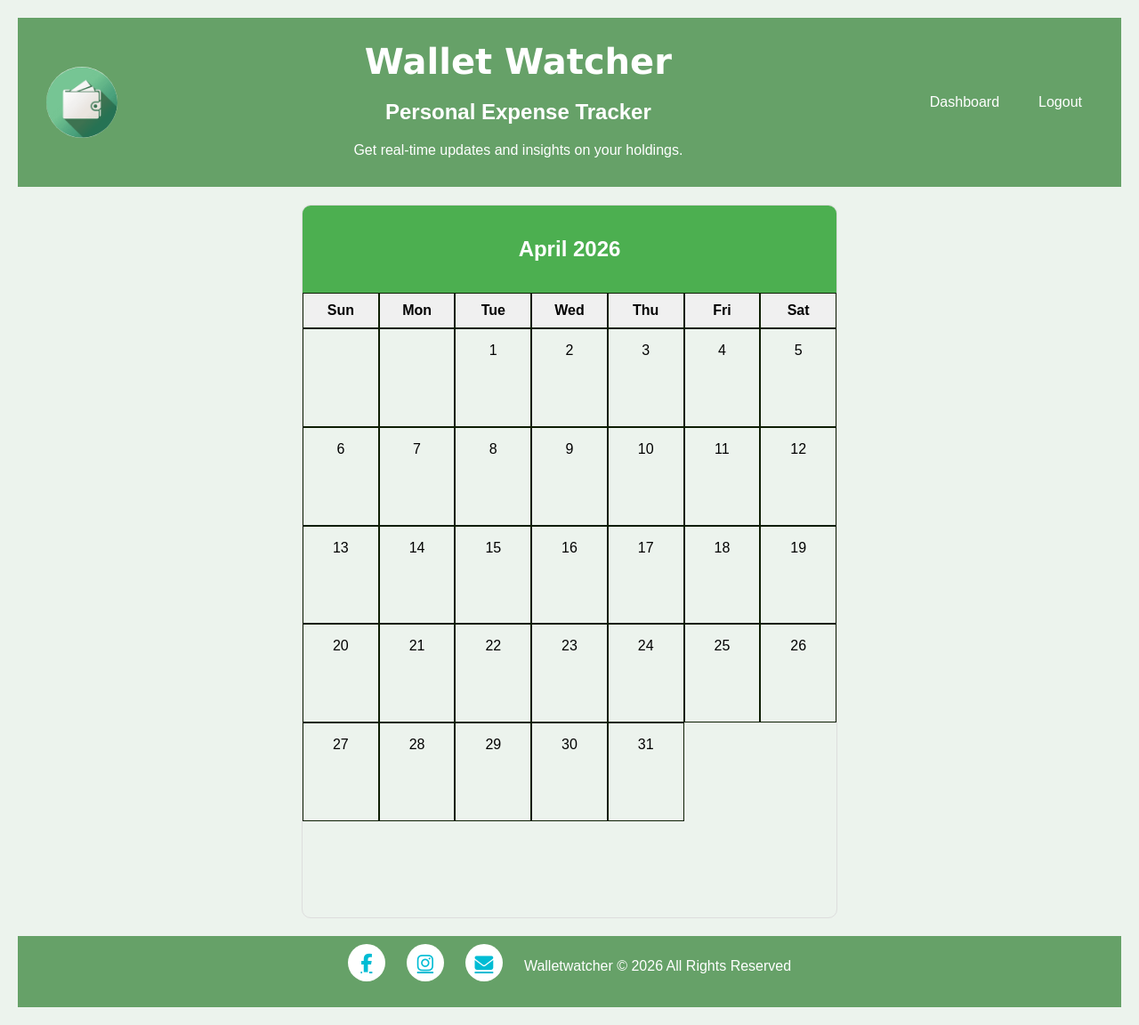
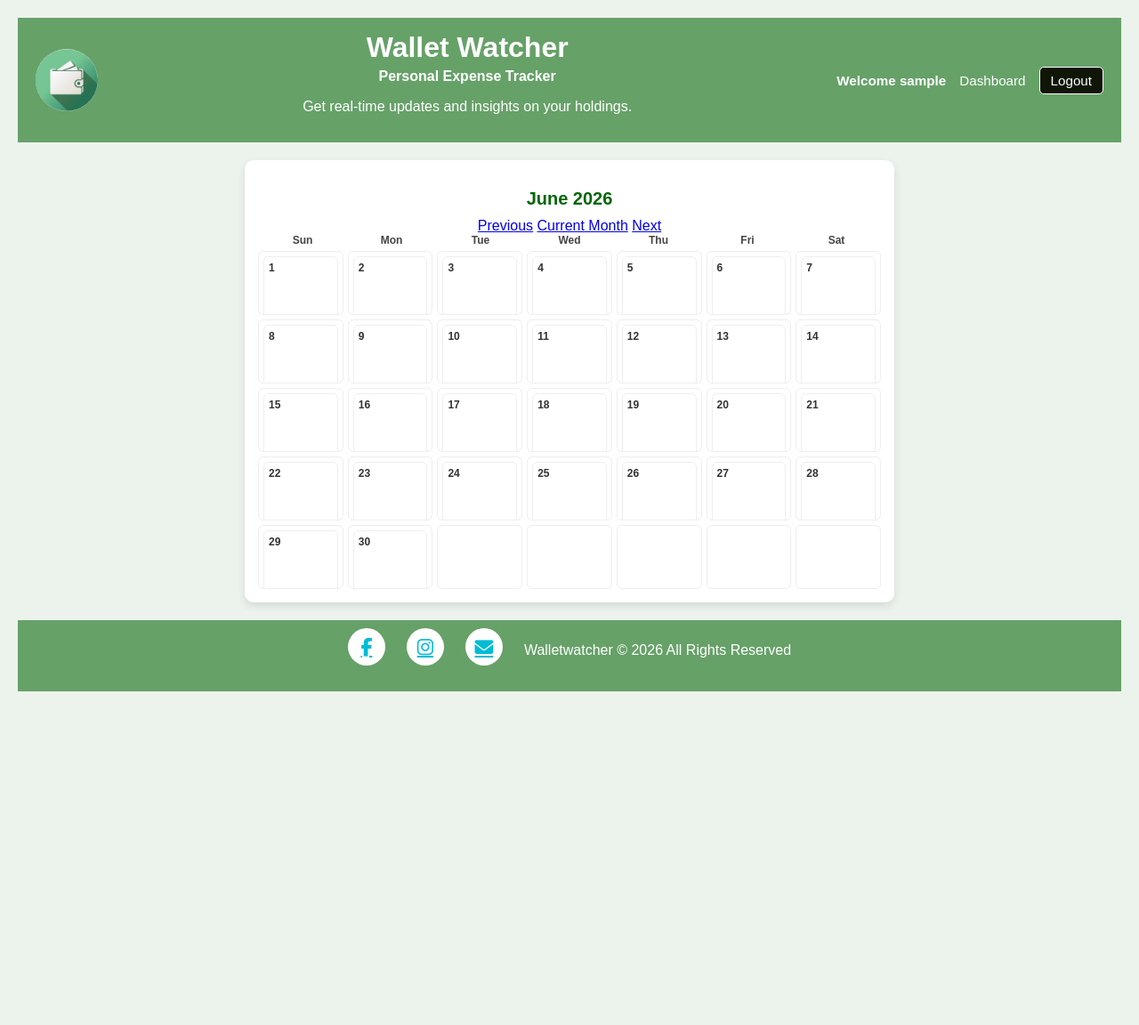
Before and after one commit to jmichael2025/Python-Assignment, a Flask app: page /calendar in a window 1280 px wide. Shown: the whole page at 89% size. After the commit the page ends 777 px from the top, so only its background shows below. Run offline with Flask 3, Linux system fonts and the light colour scheme; the visitor is signed in with stand-in values (Sample User, id 1).

Commit message:
pie chart deleted, html updated regarding same calender html, css updated dashboard css updated for table styling

```diff
--- a/app.py
+++ b/app.py
@@ -1,6 +1,9 @@
 from flask import Flask, redirect, render_template, request, session, url_for, Blueprint
 from dashboard import dashboard_bp
 import os
+from datetime import datetime
+import calendar
+from collections import defaultdict
 
 app = Flask(__name__)
 app.secret_key = "mysecret3453453"
@@ -20,10 +23,50 @@ def dashboard():
     return render_template('dashboard.html')
 
 @app.route("/calendar")
-def calendar():
-    if 'user' not in session:
-        return redirect(url_for('login'))
-    return render_template('calendar.html')
+def calendar_view():
+
+    expenses = session.get("expenses", [])
+    today = datetime.now()
+
+    # default current month
+    month = today.month
+    year = today.year
+
+    move = request.args.get("move")
+
+    if move == "prev":
+        month -= 1
+        if month == 0:
+            month = 12
+            year -= 1
+
+    elif move == "next":
+        month += 1
+        if month == 13:
+            month = 1
+            year += 1
+
+    cal = calendar.monthcalendar(year, month)
+
+    day_totals = defaultdict(float)
+
+    for e in expenses:
+        try:
+            expense_date = datetime.strptime(e["date"], "%Y-%m-%d")
+
+            if expense_date.month == month and expense_date.year == year:
+                day_totals[expense_date.day] += float(e["amount"])
+        except:
+            pass
+
+    return render_template(
+        "calendar.html",
+        calendar_data=cal,
+        day_totals=day_totals,
+        month_name=calendar.month_name[month],
+        month=month,
+        year=year
+    )
 
 @app.route("/manager")
 def manager():
--- a/static/css/calendar.css
+++ b/static/css/calendar.css
@@ -10,114 +10,152 @@ body{
     padding: 20px;
 }
 
-/*navigation*/
-
 .navbar {
     display: flex;
     justify-content: space-between;
     align-items: center;
     background-color: #04660893;
-  padding: 1rem 2rem;
+    padding: 15px 20px;
 }
+
 .nav-left {
-  color: #fff;
-  font-size: 1.5rem;
-  background-size: contain;
-  background-repeat: no-repeat;
+    flex: 0 0 auto;
 }
+
 .logo {
-  width: 80px;
-  height: 80px;
+    width: 70px;
+    height: 70px;
     border-radius: 50%;
     object-fit: cover;
 }
+
 .nav-center {
-    position: static;
+    flex: 1;
+    text-align: center;
     color: white;
-    transform: none;
-    width: 100%;
-    margin-top: 10px;
 }
 
 .nav-center .main-heading {
-  font-size: 2.5rem;
-  font-family: 'verdana', sans-serif;
     margin: 0;
+    font-size: 2rem;
+}
+
+.nav-center h2 {
+    margin: 5px 0;
+    font-size: 1rem;
 }
 
 .nav-right {
     display: flex;
-  gap: 20px;}
-
-
-.nav-right.a{ float: left;
-  display: block;
-  color: white;
-  text-align: center;
-  padding: 5px 5px;
-  text-decoration: none;
-  font-size: 17px;
+    align-items: center;
+    gap: 15px;
 }
 
-.nav-right a {
+.nav-right a,
+.welcome-text {
+    color: white;
     text-decoration: none;
+    font-size: 0.95rem;
+}
+
+.welcome-text {
+    font-weight: bold;
+}
+
+.logout-btn {
+    background-color: rgb(15, 22, 5);
     color: white;
-  padding: 8px 12px;
+    padding: 6px 12px;
+    border-radius: 5px;
+    text-decoration: none;
+    border: 1px solid white;
+}
+
+.logout-btn:hover {
+    background-color: white;
+    color: #046608;
+}
+
+.icon {
+    display: none;
+    font-size: 1.8rem;
+    cursor: pointer;
+}
+
+/* =========================
+   MOBILE NAVIGATION
+   ========================= */
+
+@media screen and (max-width: 768px) {
+
+    .navbar {
+        flex-direction: column;
+        position: relative;
         text-align: center;
     }
 
-.nav-right a:hover {
-  color: #021f13 ;
-  text-decoration: none;
+    .nav-left,
+    .nav-center,
+    .nav-right {
+        width: 100%;
     }
 
-.nav-right a.active{
-  background-color: #081f17;
-  color:#ddd
+    /* Hide all menu items initially */
+    .nav-right a:not(.icon),
+    .welcome-text {
+        display: none;
     }
 
-/*calendar styling*/
-.calendar {
-  width: 100%;
-  height: 100vh;
-  max-width: 600px;
-  border: 1px solid #ddd;
-  border-radius: 10px;
-  overflow: hidden;
-  margin: 20px auto;
+    /* Show hamburger */
+    .nav-right .icon {
+        display: block;
+        position: absolute;
+        top: 20px;
+        right: 20px;
+        color: white;
+        font-size: 2rem;
     }
 
-.header {
-  text-align: center;
-  padding: 15px;
-  background: #4CAF50;
+    /* Open menu */
+    .nav-right.responsive {
+        display: flex;
+        flex-direction: column;
+        margin-top: 15px;
+    }
+
+    .nav-right.responsive a:not(.icon),
+    .nav-right.responsive .welcome-text {
+        display: block;
+        width: 100%;
+        padding: 12px;
+        box-sizing: border-box;
+    }
+
+    /* Hide hamburger after opening */
+    .nav-right.responsive .icon {
+        display: none;
+    }
+
+    .nav-right.responsive a:not(.icon) {
+        background: white;
+        color: #046608;
+        border-bottom: 1px solid #ddd;
+    }
+
+    .nav-right.responsive a:not(.icon):hover {
+        background: #046608;
         color: white;
     }
 
-.days, .dates {
-  display: grid;
-  grid-template-columns: repeat(7, 1fr);
+    .welcome-text {
+        background: #f5f5f5;
+        color: #046608;
+        font-weight: bold;
     }
 
-.days div {
-  text-align: center;
-  padding: 10px;
-  font-weight: bold;
-  background: #f0f0f0;
-  border: 1px solid #0d1d03;
+    .nav-center h2 {
+        font-size: 0.9rem;
     }
-
-.dates div {
-  text-align: center;
-  aspect-ratio: 1 / 1.47;
-  padding: 15px;
-  border: 1px solid #0d1d03;
-}
-
-.dates div:hover {
-  background: #2c2d2c;
-  color: white;
-  cursor: pointer;
 }
 /* Footer Styling */
    .footer {
@@ -193,3 +231,113 @@ body{
     font-size: 18px;
   }
 }
+
+.calendar {
+    max-width: 700px;
+    margin: 20px auto;
+    padding: 15px;
+    background: white;
+    border-radius: 10px;
+    box-shadow: 0 4px 10px rgba(0,0,0,0.1);
+}
+.header h2 {
+    text-align: center;
+    margin-bottom: 10px;
+    font-size: 20px;
+    color: #046608;
+}
+.days {
+    display: grid;
+    grid-template-columns: repeat(7, 1fr);
+    text-align: center;
+    font-weight: bold;
+    font-size: 12px;
+    margin-bottom: 5px;
+    color: #444;
+}
+.dates {
+    display: grid;
+    grid-template-columns: repeat(7, 1fr);
+    gap: 5px;
+}
+.dates div {
+    height: 60px;
+    padding: 5px;
+    border: 1px solid #eee;
+    border-radius: 6px;
+    font-size: 12px;
+    text-align: left;
+    position: relative;
+    overflow: hidden;
+}
+.day-number {
+    font-weight: bold;
+    font-size: 11px;
+    color: #333;
+}
+.expense-amount {
+    position: absolute;
+    bottom: 4px;
+    right: 5px;
+    font-size: 10px;
+    color: #046608;
+    font-weight: bold;
+}
+.empty {
+    background: transparent;
+    border: none;
+}
+@media (max-width: 600px) {
+    .calendar {
+        max-width: 100%;
+        padding: 10px;
+    }
+
+    .dates div {
+        height: 45px;
+        font-size: 10px;
+    }
+
+    .expense-amount {
+        font-size: 9px;
+    }
+}
+/* Footer */
+   .footer {
+        background-color: #04660893;
+        padding: 0.6rem 0.4rem;
+        height: 8%;
+        margin: 0;
+        flex: 1;
+        flex-shrink: 0;
+          }
+
+    .footer-icons {
+        display: flex;
+        justify-content: center;
+        gap: 1.5rem;
+        margin-bottom: 1rem;
+        }
+    .footer-icons a {
+        color:#00bcd4;
+        font-size: 1.3rem;
+        width: 42px;
+        height: 42px;
+        border-radius: 50%;
+        background-color:#fff;
+        display: flex;
+        align-items: center;
+        justify-content: center;
+        transition: all 0.3s ease;
+        }
+
+    .footer-icons a:hover {
+        background-color: #fff;
+        transform: translateY(-3px);
+        }
+
+    .footer p {
+        color: white;
+        font-size: 1rem;
+        text-align: center;
+    }
--- a/templates/calendar.html
+++ b/templates/calendar.html
@@ -10,24 +10,37 @@
 <body>
     <nav class="navbar">
         <div class="nav-left">
-               <img src="../images/logo.png" alt="LOGO" class="logo">
+            <img src="{{ url_for('static', filename='images/logo.png') }}" class="logo" alt="Logo">
+        </div>
 
-            </div>
         <div class="nav-center">
             <h1 class="main-heading">Wallet Watcher</h1>
             <h2>Personal Expense Tracker</h2>
             <p>Get real-time updates and insights on your holdings.</p>
 
         </div>
-            <div class="nav-right" id="Topnav">
-                <a href="dashboard.html">Dashboard</a>
-                <a href="/logout">Logout</a>
+
+        <div class="nav-right" id="navRight">
+            <span class="welcome-text">
+                Welcome {{ session['user'] }}
+            </span>
+
+                <a href="/dashboard" class="nav-btn">Dashboard</a>
+                <a href="/logout" class="logout-btn">Logout</a>
+                <a href="javascript:void(0);" class="icon" onclick="toggleMenu()">
+                ☰
+            </a>
             </div>
     </nav>
     <section>
        <div class="calendar">
         <div class="header">
-        <h2>April 2026</h2>
+        <h2>{{ month_name }} {{ year }}</h2>
+        <div class="btn-container">
+    <a href="/calendar?move=prev">Previous</a>
+    <a href="/calendar?move=current">Current Month</a>
+    <a href="/calendar?move=next">Next</a>
+</div>
         </div>
 
   <div class="days">
@@ -36,18 +49,38 @@
   </div>
 
 <div class="dates">
-    <div></div>
-    <div></div>
-    <div>1</div><div>2</div><div>3</div><div>4</div><div>5</div>
-    <div>6</div><div>7</div><div>8</div><div>9</div><div>10</div>
-    <div>11</div><div>12</div><div>13</div><div>14</div><div>15</div>
-    <div>16</div><div>17</div><div>18</div><div>19</div><div>20</div>
-    <div>21</div><div>22</div><div>23</div><div>24</div><div>25</div>
-    <div>26</div><div>27</div><div>28</div><div>29</div><div>30</div>
-    <div>31</div>
+
+{% for week in calendar_data %}
+
+    {% for day in week %}
+
+        {% if day == 0 %}
+            <div class="empty"></div>
+
+        {% else %}
+            <div class="date-cell">
+
+                <div class="day-number">
+                    {{ day }}
                 </div>
+
+                {% if day_totals.get(day) %}
+                    <div class="expense-amount">
+                        €{{ "%.2f"|format(day_totals[day]) }}
+                    </div>
+                {% endif %}
+
+            </div>
+
+        {% endif %}
+
+    {% endfor %}
+
+{% endfor %}
+
 </div>
     </section>
+    <script src="../static/js/script.js"></script>
     <footer class="footer">
         <div class="footer-icons">
             <a href="https://www.facebook.com/ExpenseTracker2.0" aria-label="Facebook">
--- a/templates/manager.html
+++ b/templates/manager.html
@@ -50,7 +50,7 @@
                             </select>
                         Amount:
                         <input type="number" name="amount" placeholder="Amount" required>
-                        <button type="submit">Add Expense</button>
+                        <button class="add-expenseBtn" type="submit">Add Expense</button>
                     </form>
                 </div>
 
```
Also changed, not shown: static/css/dashboard.css (+71 -123 lines), static/js/expenses-chart.js (renamed from static/js/pie.js, +5 -2 lines), templates/dashboard.html (+4 -20 lines), templates/expenses_chart.html (+63 -34 lines). Lines whose indentation alone changed are shown as unchanged.
